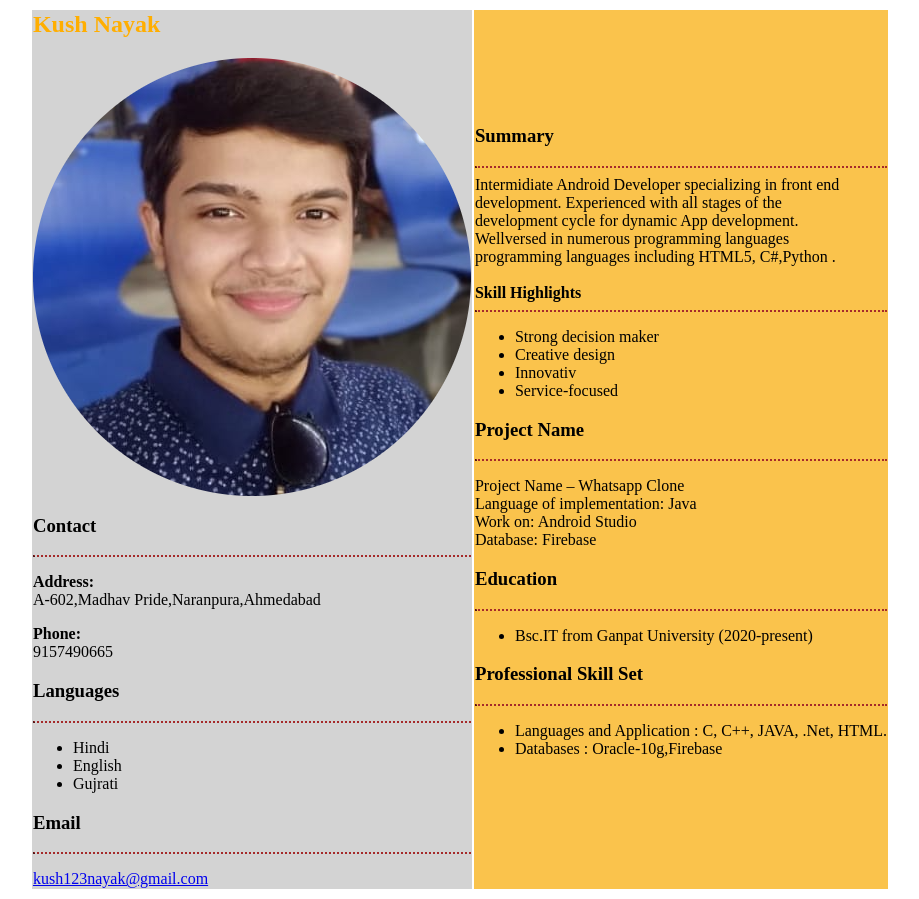
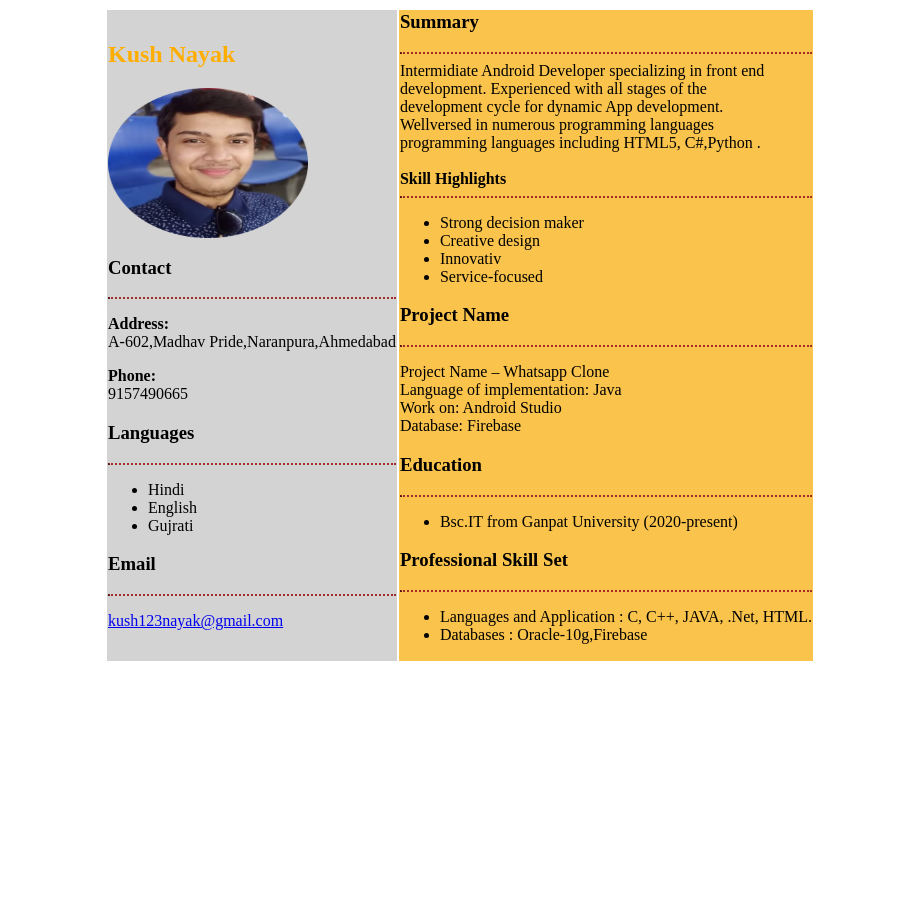
Before and after one commit to Kush12-nayak/My_CV, a plain HTML site: page index.html in a window 1280 px wide. Shown: the whole page, without its empty margins (180-1099 px from the left). After the commit the page ends 800 px from the top, so only its background shows below. Drawn offline with Linux system fonts and the light colour scheme.

Commit message:
Update index.html

```diff
--- a/index.html
+++ b/index.html
@@ -3,7 +3,7 @@
         <title>
             My Cv
         </title>
-        <meta name="viewport" content="width=device-width, initial-scale=1.0">
+
         <style>
 
             td{
@@ -26,7 +26,7 @@
                 <tr >
                     <td style="background-color:lightgrey ;">
                         <h2 style="color: rgb(255, 174, 0);">Kush Nayak</h2>
-                        <img src="images/kp-modified.png" style="max-width:100%;height:auto; alt="">
+                        <img src="images/kp-modified.png" width="200px" height="150px" alt="">
 
                         <h3>Contact </h3>
                         <hr>
```
